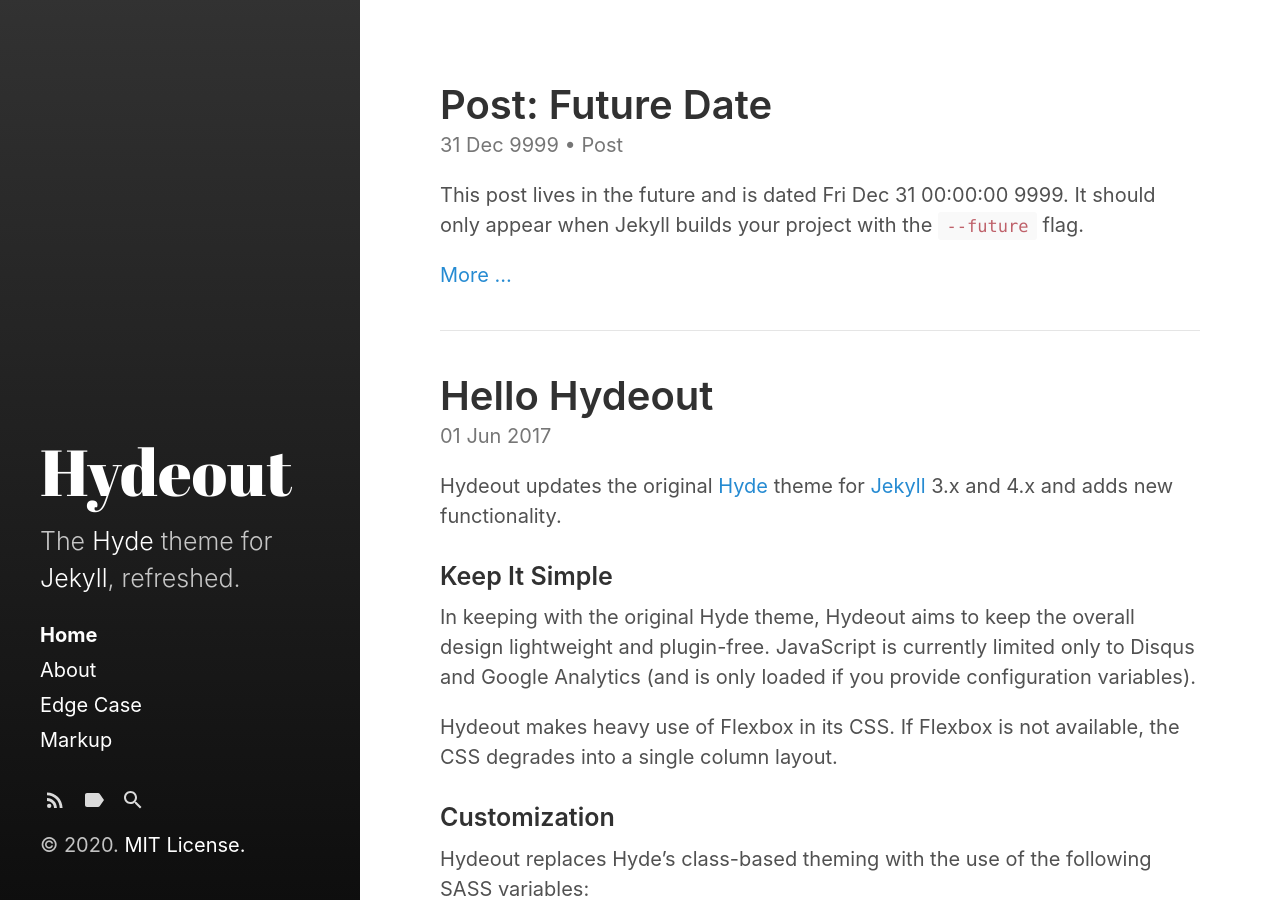
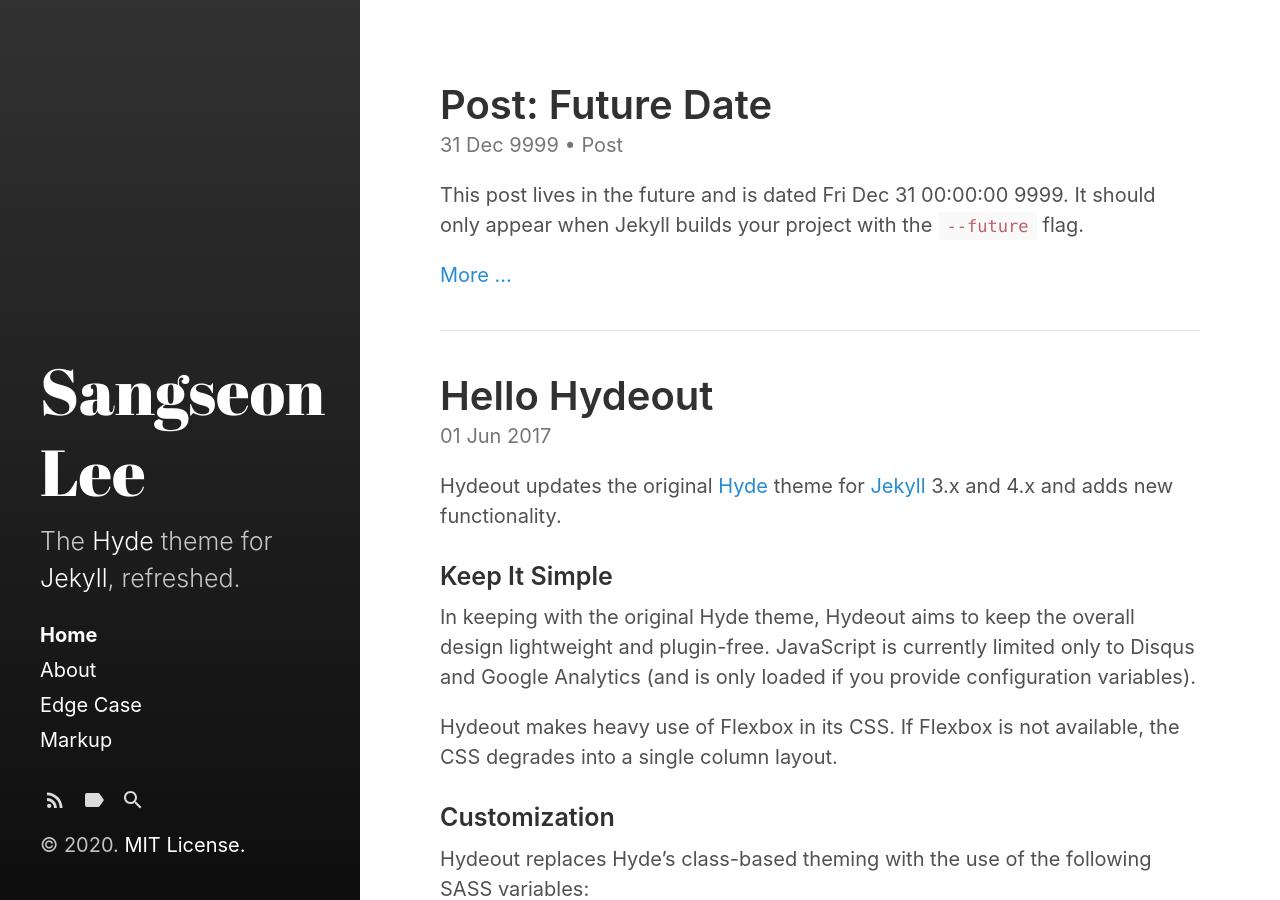
Before and after one commit to smaster7/smaster7.github.io, a Jekyll site: the page built from index.html, in a window 1280 px wide and 900 px high. Built offline with Jekyll 4.4.1, drawn with Linux system fonts in a browser that asks for light colours; the list of posts is cut into pages by our own code.

Commit message:
Title Change

```diff
--- a/_config.yml
+++ b/_config.yml
@@ -3,7 +3,7 @@ markdown:         kramdown
 highlighter:      rouge
 
 # Setup
-title:            Hydeout
+title:            Sangseon Lee
 tagline:          'A Jekyll theme'
 description:      'The <a href="http://hyde.getpoole.com" target="_blank">Hyde</a> theme for <a href="http://jekyllrb.com" target="_blank">Jekyll</a>, refreshed.'
 url:              https://fongandrew.github.io
```
Also changed, not shown: 1 other file.
